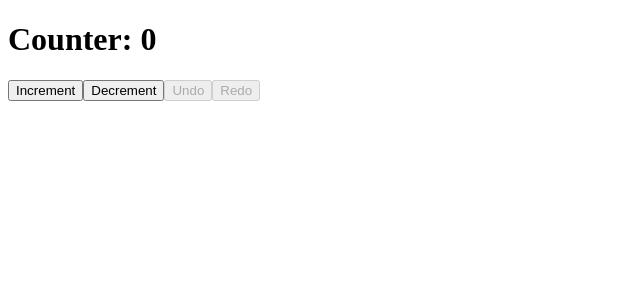
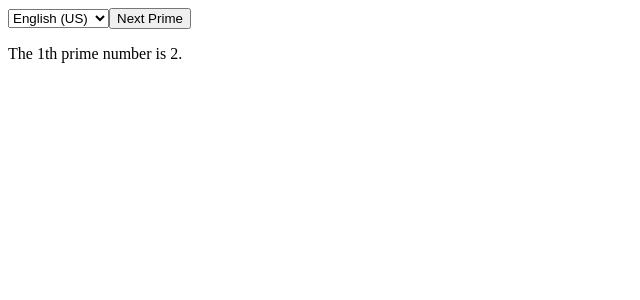
Before and after one commit to kritikam123/react-practice, a React (Vite) app: page / in a window 1280 px wide. Shown: the top 300 px of the page, without its empty margins (0-640 px from the left). Built offline with nearby package versions, Linux system fonts and the light colour scheme.

Commit message:
Learn: useMemo example

```diff
--- /dev/null
+++ b/src/29_LocalizedPrimeNumbers.jsx
@@ -0,0 +1,74 @@
+import * as React from "react";
+export function calculatePrime(n) {
+  let count = 0;
+  let number = 1;
+
+  while (count < n) {
+    number++;
+
+    let isPrime = true;
+
+    for (let i = 2; i <= Math.sqrt(number); i++) {
+      if (number % i === 0) {
+        isPrime = false;
+        break;
+      }
+    }
+
+    if (isPrime) {
+      count++;
+    }
+  }
+
+  return number;
+}
+
+export const translations = {
+  "en-US": {
+    nextPrime: "Next Prime",
+    nthPrime: (count, prime) => `The ${count}th prime number is ${prime}.`,
+  },
+
+  "es-ES": {
+    nextPrime: "Siguiente Primo",
+    nthPrime: (count, prime) => `El número primo ${count} es ${prime}.`,
+  },
+};
+
+export function formatNumberToString(number, locale) {
+  return new Intl.NumberFormat(locale).format(number);
+}
+export function LocalizedPrimeNumbers() {
+  const [count, setCount] = React.useState(1);
+  const [locale, setLocale] = React.useState("en-US");
+
+  const handleClick = () => {
+    setCount(count + 1);
+  };
+  const handleLocaleChange = (e) => {
+    setLocale(e.target.value);
+  };
+
+  const nthprime = React.useMemo(() => {
+    return calculatePrime(count);
+  }, [count]);
+
+  return (
+    <div>
+      <header>
+        <select value={locale} onChange={handleLocaleChange}>
+          <option value="en-US">English (US)</option>
+          <option value="es-ES">Español (ES)</option>
+        </select>
+
+        <button onClick={handleClick}>{translations[locale].nextPrime}</button>
+      </header>
+      <p>
+        {translations[locale].nthPrime(
+          formatNumberToString(count, locale),
+          nthprime,
+        )}
+      </p>
+    </div>
+  );
+}
--- a/src/App.jsx
+++ b/src/App.jsx
@@ -25,10 +25,8 @@ import {
 } from "./23_Translations";
 import { TabProvider, TabTrigger, TabContent } from "./24_TabsIntro";
 import { Newsfeed, VideoItem, VideoPlaybackProvider } from "./25_Newsfeed";
-import { TaskManager, reducer } from "./26_TaskManager";
-import { ShoppingCart } from "./27_AddToCart";
-import { CounterWithUndoRedo } from "./28_CounterWithUndoRedo";
+import { LocalizedPrimeNumbers } from "./29_LocalizedPrimeNumbers";
 
 export default function App() {
-  return <CounterWithUndoRedo />;
+  return <LocalizedPrimeNumbers />;
 }
```
